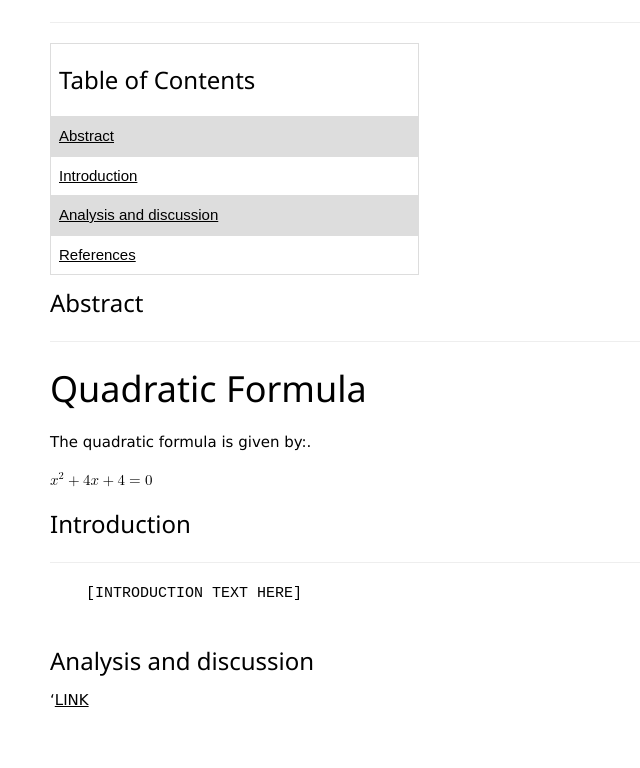
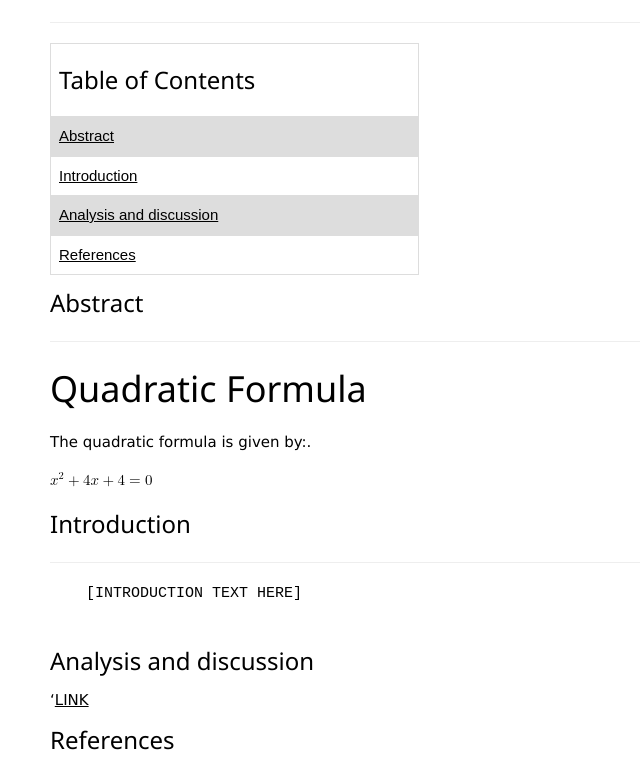
Before and after one commit to FEPSFY6809177/FY6809177, a plain HTML site: page index.html in a window 1280 px wide. Shown: the part 503-1271 px from the top of the page, without its empty margins (0-640 px from the left). Before the commit the page ends 1215 px from the top, so only its background shows below. Drawn offline with nearby package versions, Linux system fonts and the light colour scheme.

Commit message:
Update index.html

```diff
--- a/index.html
+++ b/index.html
@@ -93,5 +93,6 @@
 </p>
   <h3 id=”Analysis and discussion”>Analysis and discussion</h3>
   ‘<a href=”https://www.google.com”>LINK</a>
+  <h3 id=”References”>References</h3>
 </body>
 </html>
```
